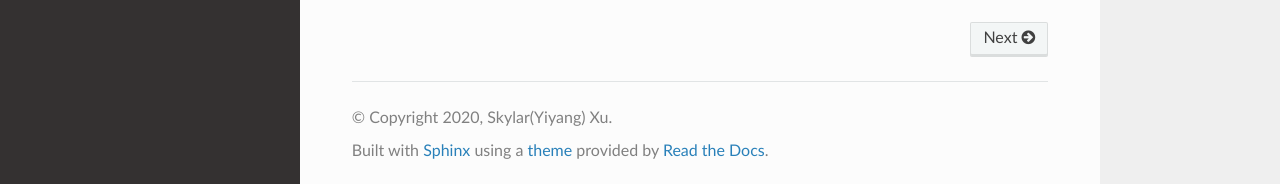
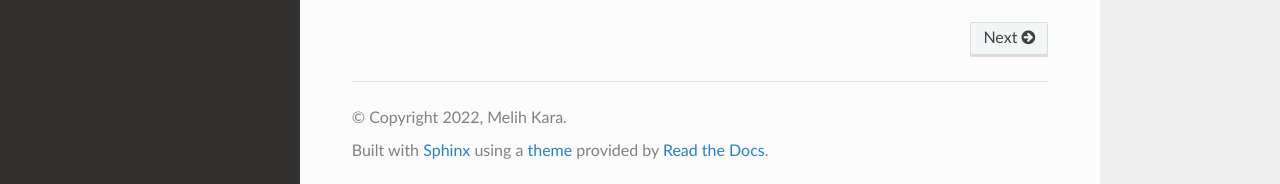
Before and after one commit to SNEWS2/SNEWS_Coincidence_System, a Sphinx documentation site: the page built from doc/index.rst, in a window 1280 px wide and 1242 px high. Shown: the part 1055-1239 px from the top of the window. Built offline with Sphinx 7.4.7 and the Read the Docs theme 2.0.0, drawn with Linux system fonts in a browser that asks for light colours.

```diff
--- a/doc/conf.py
+++ b/doc/conf.py
@@ -23,8 +23,8 @@ on_rtd = os.environ.get('READTHEDOCS', None) == 'True'
 # -- Project information -----------------------------------------------------
 
 project = u'snews'
-copyright = u'2020, Skylar(Yiyang) Xu'
-author = u'Skylar(Yiyang) Xu, Torres-Lara Sebastian, Kara Melih'
+copyright = u'2022, Melih Kara'
+author = u'Torres-Lara Sebastian, Kara Melih'
 
 # The short X.Y version
 version = u''
--- a/setup.py
+++ b/setup.py
@@ -71,7 +71,7 @@ setup(
         ],
     },
 
-    python_requires='>=3.6.*',
+    python_requires='>=3.7.*',
     install_requires=read_requirements(),
     extras_require=extras_require,
 
```
